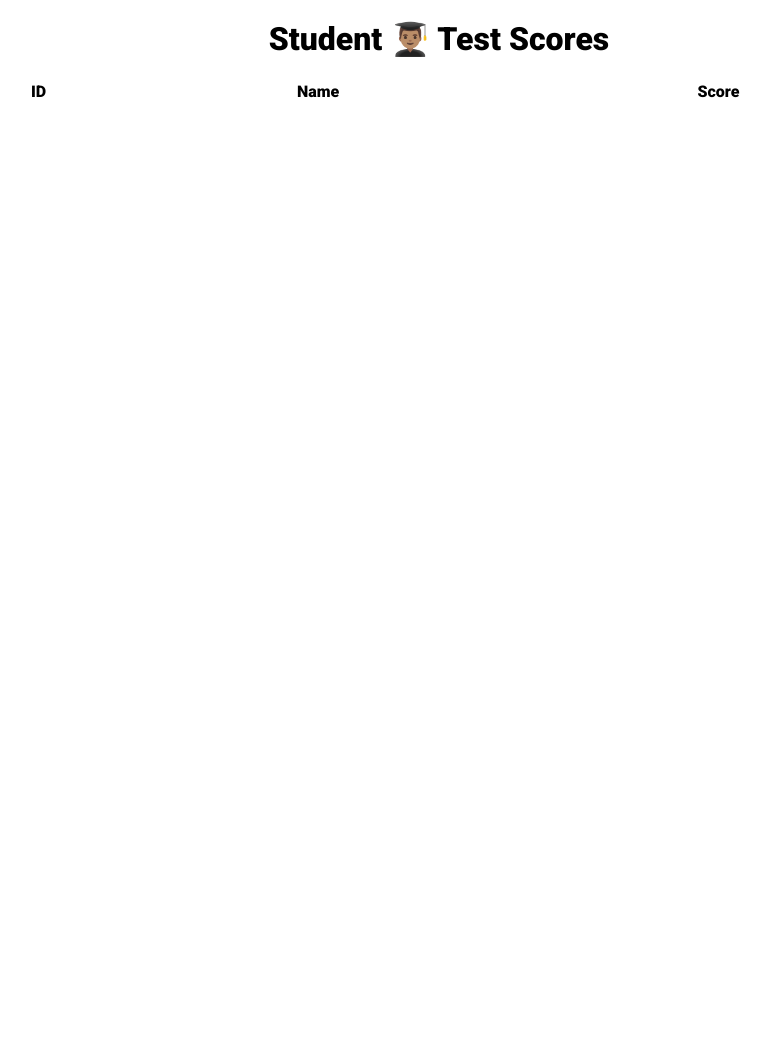
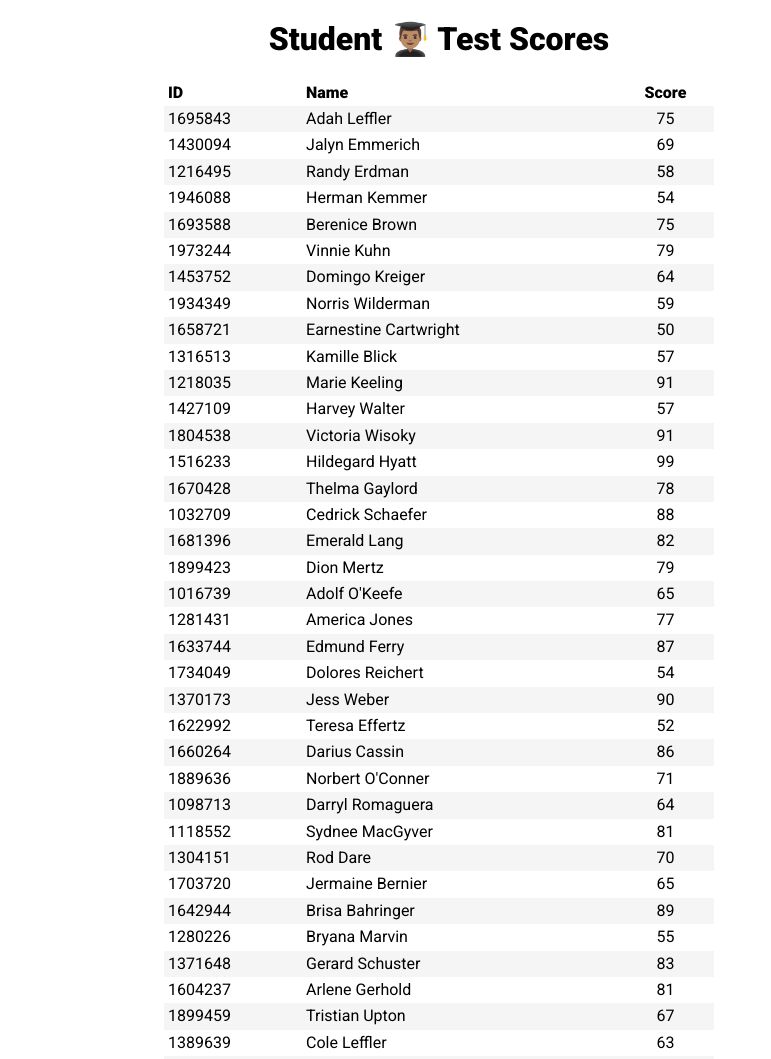
Before and after one commit to swic-cis-277/student-scores-in-class, a plain HTML site: page index.html in a window 1280 px wide. Shown: the top 1059 px of the page, without its empty margins (201-972 px from the left). Before the commit the page ends 800 px from the top, so only its background shows below. Drawn offline with nearby package versions, Linux system fonts and the light colour scheme.

Commit message:
:sparkles: Render table

```diff
--- /dev/null
+++ b/lib.js
@@ -0,0 +1,14 @@
+const tbody = document.querySelector("tbody");
+const template = document.querySelector("template");
+
+export default (data) => {
+  data.forEach(({ name, score, id }) => {
+    const newStudentRow = template.content.cloneNode(true);
+    const newStudentTDs = newStudentRow.querySelectorAll("td");
+
+    newStudentTDs[0].textContent = id;
+    newStudentTDs[1].textContent = name;
+    newStudentTDs[2].textContent = score;
+    tbody.appendChild(newStudentRow);
+  });
+};
--- a/scripts.js
+++ b/scripts.js
@@ -1,4 +1,4 @@
 import data from "./data.js";
+import createTable from "./lib.js";
 
-// TODO: Remove this line after you have inspected the data
-console.log(data);
+createTable(data);
--- a/style.css
+++ b/style.css
@@ -1,8 +1,7 @@
 body {
   font-family: "Roboto", sans-serif;
   margin: 0 auto;
-  text-align: center;
-  width: clamp(550px, 960px, 80vw);
+  width: min(550px, 80vw);
 }
 
 h1,
@@ -10,6 +9,24 @@ thead {
   font-weight: bold;
 }
 
+h1 {
+  text-align: center;
+}
+
 table {
+  border-collapse: collapse;
   width: 100%;
 }
+
+tbody tr:nth-child(odd) {
+  background: whitesmoke;
+}
+
+td {
+  margin: 0;
+  padding: 0.25rem;
+}
+
+td:nth-child(3) {
+  text-align: center;
+}
```
